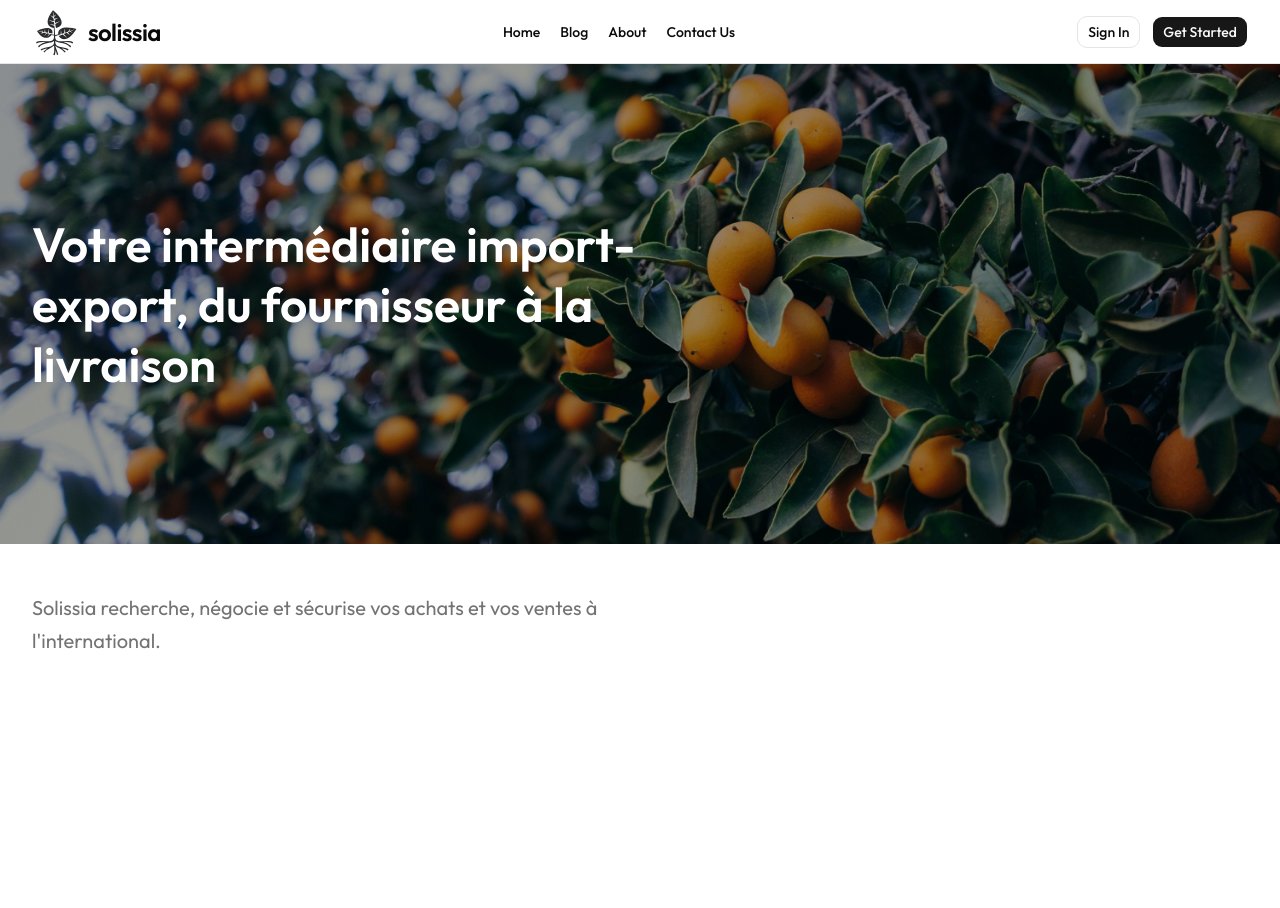
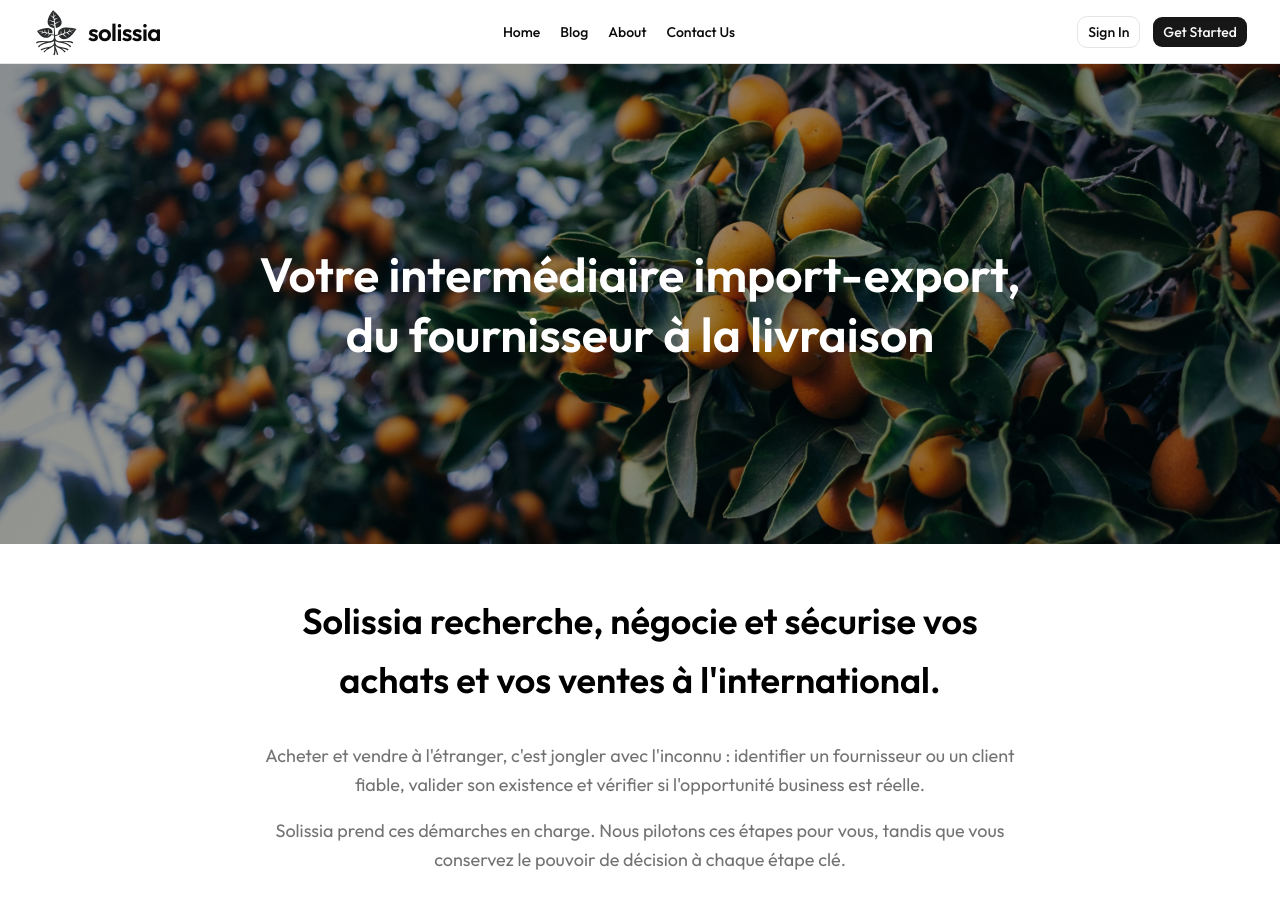
Before and after one commit to jazetjaz01/solissia, a Next.js app: page / in a window 1280 px wide. Shown: the top 908 px of the page. Before the commit the page ends 800 px from the top, so only its background shows below. Built offline with nearby package versions, Linux system fonts and the light colour scheme.

Commit message:
update navbar

```diff
--- a/app/page.tsx
+++ b/app/page.tsx
@@ -13,17 +13,30 @@ export default function Home() {
           className="object-cover"
         />
         <div className="absolute inset-0 bg-black/40" />
-        <div className="relative mx-auto flex h-full max-w-(--breakpoint-xl) items-center px-4 sm:px-6 lg:px-8">
-          <h1 className="max-w-2xl text-3xl font-semibold leading-tight text-white sm:text-5xl">
+        <div className="relative mx-auto flex h-full max-w-(--breakpoint-xl) items-center justify-center px-4 sm:px-6 lg:px-8">
+          <h1 className="max-w-3xl text-center text-3xl font-semibold leading-tight text-white sm:text-5xl">
             Votre intermédiaire import-export, du fournisseur à la livraison
           </h1>
         </div>
       </section>
       <section className="mx-auto max-w-(--breakpoint-xl) px-4 py-12 sm:px-6 lg:px-8">
-        <p className="max-w-2xl text-lg leading-relaxed text-muted-foreground sm:text-xl">
+        <p className="mx-auto max-w-3xl text-center text-xl leading-relaxed text-black sm:text-4xl font-semibold ">
           Solissia recherche, négocie et sécurise vos achats et vos ventes à
           l&apos;international.
         </p>
+        <div className="mx-auto mt-8 max-w-3xl space-y-4 text-center text-lg leading-relaxed text-muted-foreground">
+          <p>
+            Acheter et vendre à l&apos;étranger, c&apos;est jongler avec
+            l&apos;inconnu : identifier un fournisseur ou un client fiable,
+            valider son existence et vérifier si l&apos;opportunité business
+            est réelle.
+          </p>
+          <p>
+            Solissia prend ces démarches en charge. Nous pilotons ces étapes
+            pour vous, tandis que vous conservez le pouvoir de décision à chaque
+            étape clé.
+          </p>
+        </div>
       </section>
     </main>
   );
```
